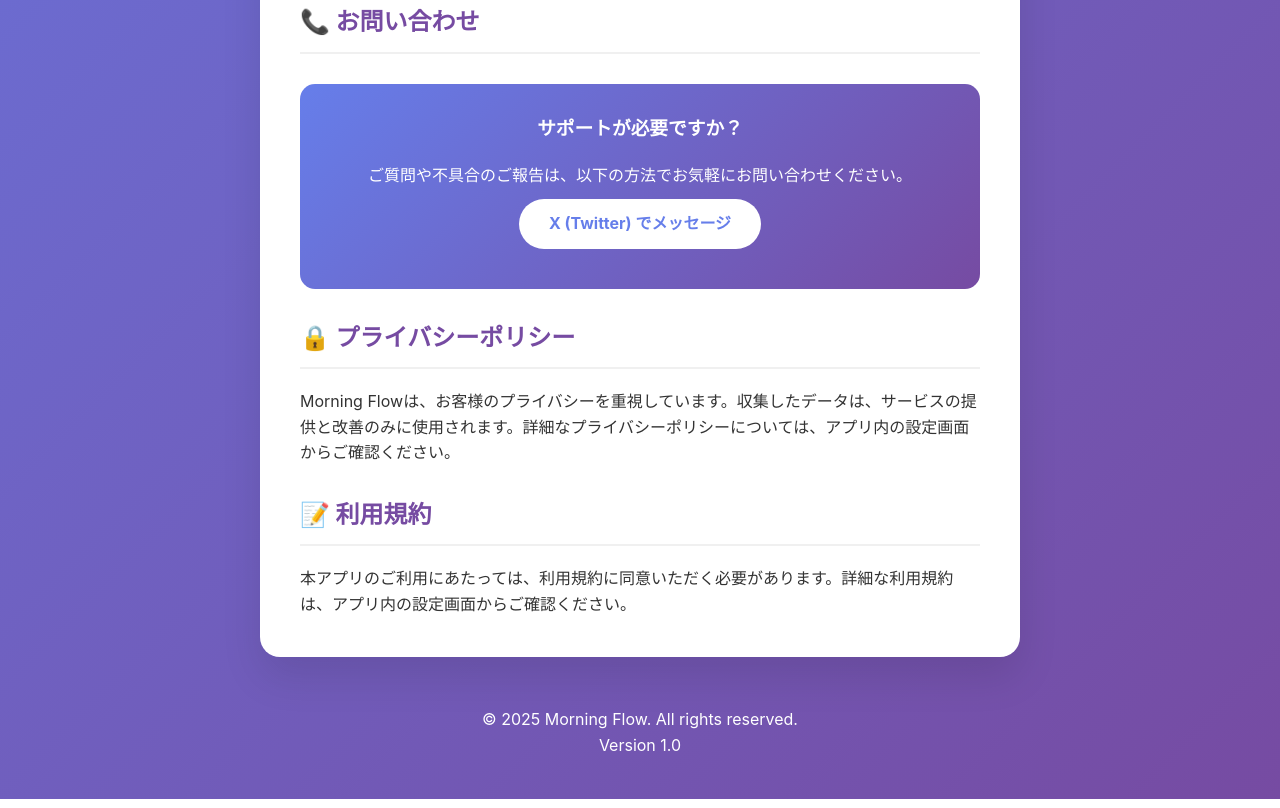
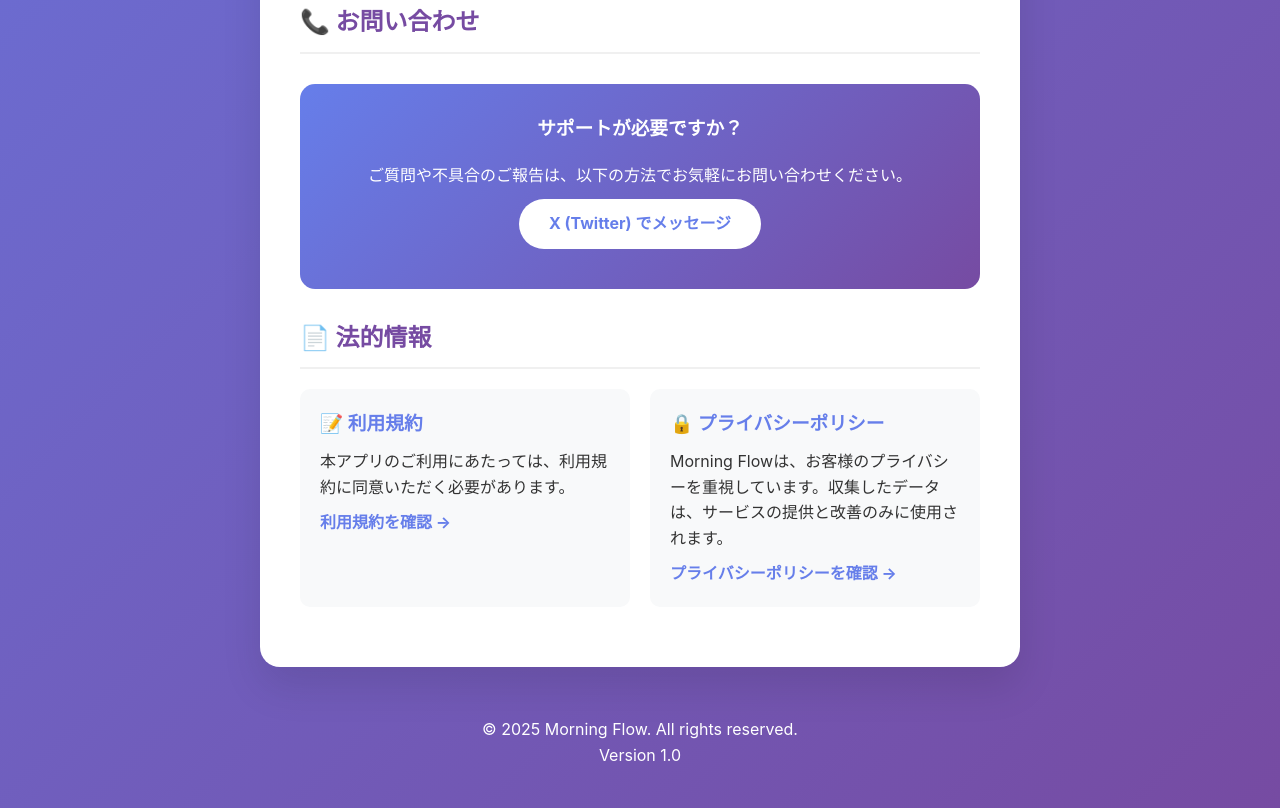
Before and after one commit to yuta-bea/morningflow-support, a plain HTML site: page index.html in a window 1280 px wide. Shown: the part 1239-2047 px from the top of the page. Drawn offline with Linux system fonts and the light colour scheme.

Commit message:
Update index.html

```diff
--- a/index.html
+++ b/index.html
@@ -192,13 +192,25 @@
                 <a href="https://x.com/swiftteacher_?s=21" class="contact-button">X (Twitter) でメッセージ</a>
             </div>
 
-            <h2>🔒 プライバシーポリシー</h2>
-            <p>Morning Flowは、お客様のプライバシーを重視しています。収集したデータは、サービスの提供と改善のみに使用されます。詳細なプライバシーポリシーについては、アプリ内の設定画面からご確認ください。</p>
-
-            <h2>📝 利用規約</h2>
-            <p>本アプリのご利用にあたっては、利用規約に同意いただく必要があります。詳細な利用規約は、アプリ内の設定画面からご確認ください。</p>
+            <h2>📄 法的情報</h2>
+            <div class="feature-grid">
+                <div class="feature">
+                    <h3>📝 利用規約</h3>
+                    <p>本アプリのご利用にあたっては、利用規約に同意いただく必要があります。</p>
+                    <p style="margin-top: 10px;"><a href="terms.html" style="color: #667eea; text-decoration: none; font-weight: bold;">利用規約を確認 →</a></p>
+                </div>
+                <div class="feature">
+                    <h3>🔒 プライバシーポリシー</h3>
+                    <p>Morning Flowは、お客様のプライバシーを重視しています。収集したデータは、サービスの提供と改善のみに使用されます。</p>
+                    <p style="margin-top: 10px;"><a href="privacy.html" style="color: #667eea; text-decoration: none; font-weight: bold;">プライバシーポリシーを確認 →</a></p>
+                </div>
+            </div>
         </div>
 
         <div class="footer">
             <p>© 2025 Morning Flow. All rights reserved.</p>
-            <p>Version 1.0
+            <p>Version 1.0</p>
+        </div>
+    </div>
+</body>
+</html>
```
